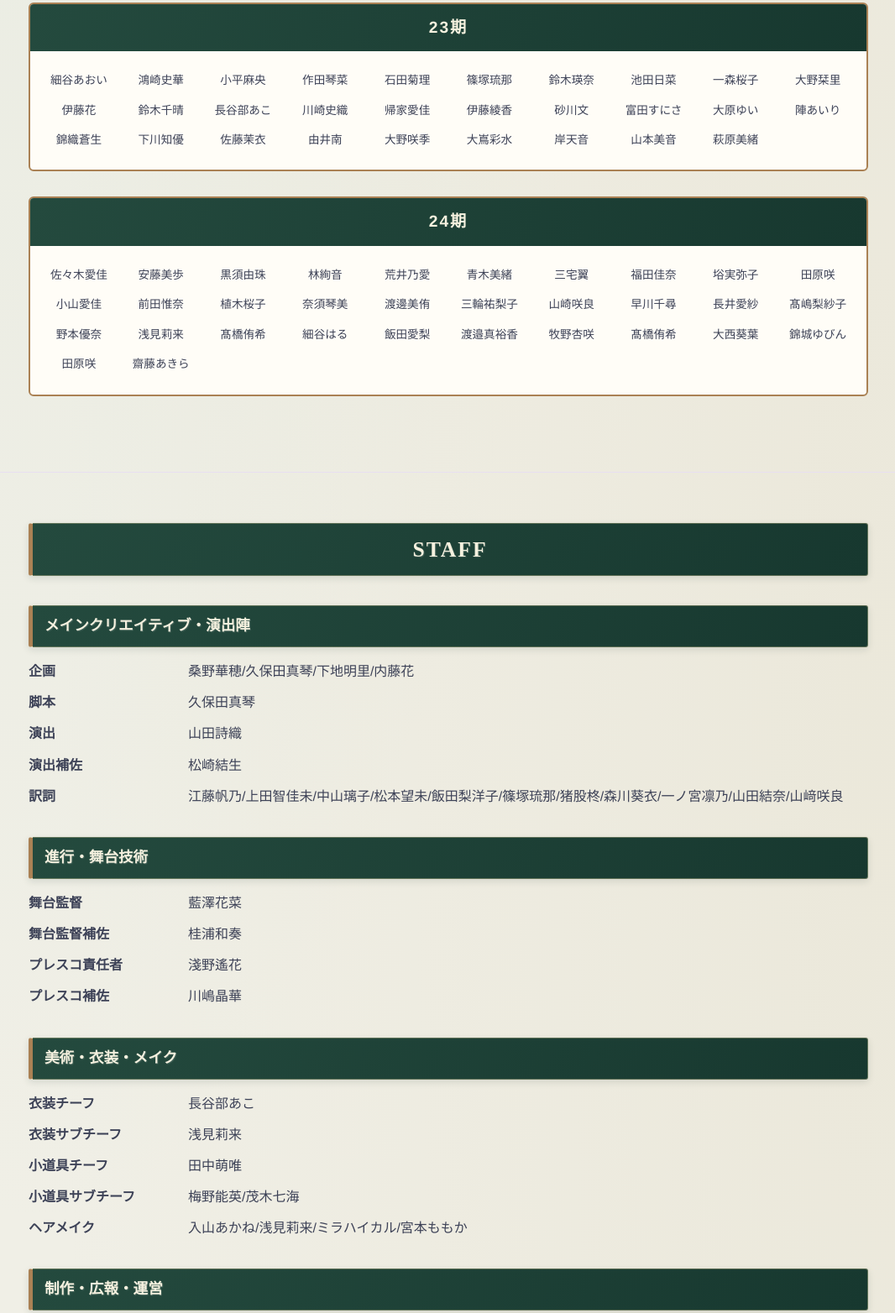
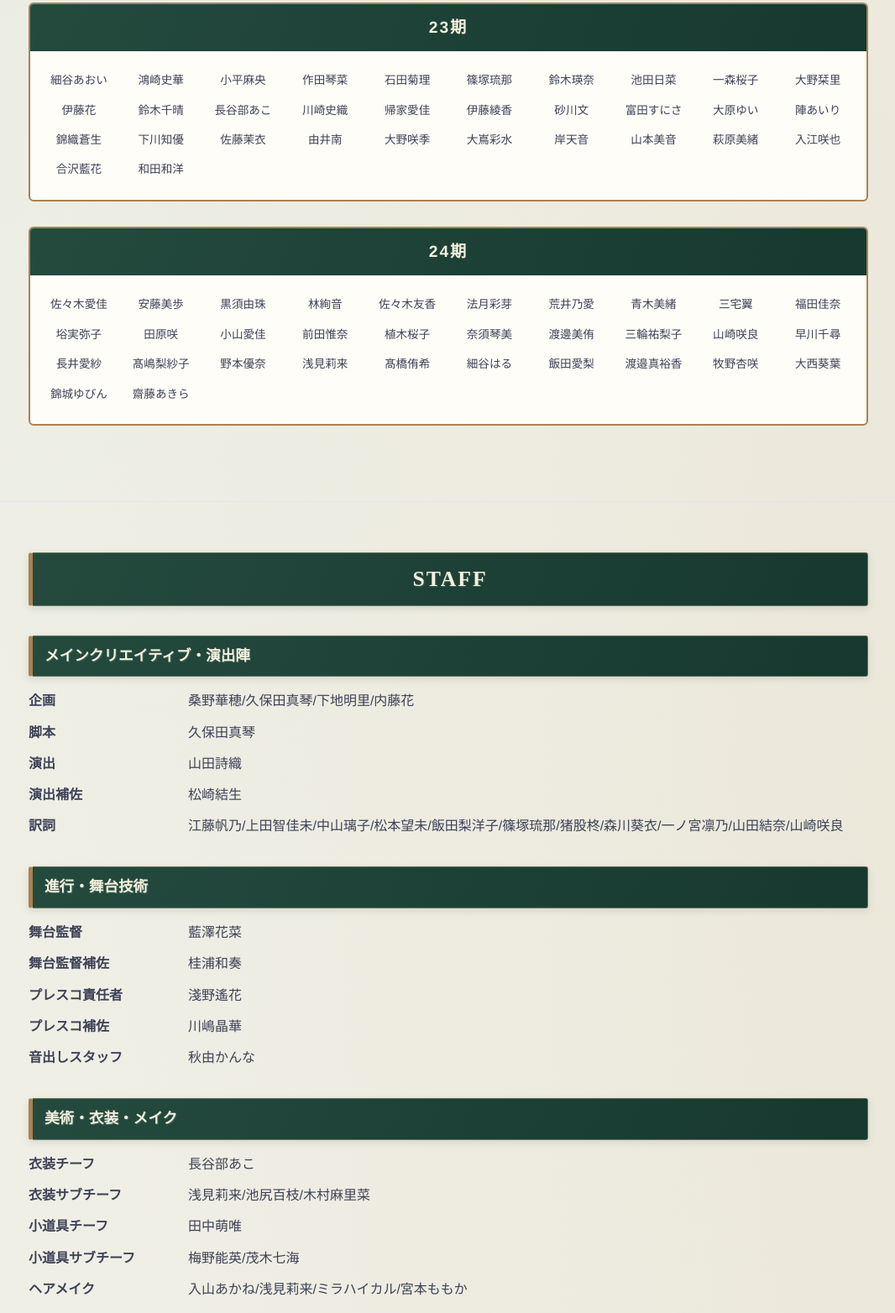
Before and after one commit to keihanmatcha/winterproject2026, a plain HTML site: page stage/cast-staff.html in a window 1280 px wide. Shown: the part 4472-6036 px from the top of the page at 84% size, without its empty margins (106-1172 px from the left). Drawn offline with Linux system fonts and the light colour scheme; a web font is replaced by a local one.

Commit message:
Update cast-staff.html

```diff
--- a/stage/cast-staff.html
+++ b/stage/cast-staff.html
@@ -332,7 +332,6 @@
 <li>高村美羽</li>
 <li>小木佐和子</li>
 <li>松本望未</li>
-<li>竹内菜々美</li>
 <li>原田遥</li>
 <li>佐藤日和</li>
 <li>澤田奈々</li>
@@ -396,6 +395,9 @@
 <li>岸天音</li>
 <li>山本美音</li>
 <li>萩原美緒</li>
+<li>入江咲也</li>
+<li>合沢藍花</li>
+<li>和田和洋</li>
 </ul>
 </div>
 <div class="cast-generation">
@@ -405,6 +407,8 @@
 <li>安藤美歩</li>
 <li>黒須由珠</li>
 <li>林絢音</li>
+<li>佐々木友香</li>
+<li>法月彩芽</li>
 <li>荒井乃愛</li>
 <li>青木美緒</li>
 <li>三宅翼</li>
@@ -428,10 +432,8 @@
 <li>飯田愛梨</li>
 <li>渡邉真裕香</li>
 <li>牧野杏咲</li>
-<li>髙橋侑希</li>
 <li>大西葵葉</li>
 <li>錦城ゆびん</li>
-<li>田原咲</li>
 <li>齋藤あきら</li>
 </ul>
 </div>
@@ -449,7 +451,7 @@
 <dt>脚本</dt><dd>久保田真琴</dd>
 <dt>演出</dt><dd>山田詩織</dd>
 <dt>演出補佐</dt><dd>松崎結生</dd>
-<dt>訳詞</dt><dd>江藤帆乃/上田智佳未/中山璃子/松本望未/飯田梨洋子/篠塚琉那/猪股柊/森川葵衣/一ノ宮凛乃/山田結奈/山﨑咲良</dd>
+<dt>訳詞</dt><dd>江藤帆乃/上田智佳未/中山璃子/松本望未/飯田梨洋子/篠塚琉那/猪股柊/森川葵衣/一ノ宮凛乃/山田結奈/山崎咲良</dd>
 </dl>
 </div>
 <div class="staff-group">
@@ -459,13 +461,14 @@
 <dt>舞台監督補佐</dt><dd>桂浦和奏</dd>
 <dt>プレスコ責任者</dt><dd>淺野遙花</dd>
 <dt>プレスコ補佐</dt><dd>川嶋晶華</dd>
+<dt>音出しスタッフ</dt><dd>秋由かんな</dd>
 </dl>
 </div>
 <div class="staff-group">
 <h4>美術・衣装・メイク</h4>
 <dl class="staff-list">
 <dt>衣装チーフ</dt><dd>長谷部あこ</dd>
-<dt>衣装サブチーフ</dt><dd>浅見莉来</dd>
+<dt>衣装サブチーフ</dt><dd>浅見莉来/池尻百枝/木村麻里菜</dd>
 <dt>小道具チーフ</dt><dd>田中萌唯</dd>
 <dt>小道具サブチーフ</dt><dd>梅野能英/茂木七海</dd>
 <dt>ヘアメイク</dt><dd>入山あかね/浅見莉来/ミラハイカル/宮本ももか</dd>
@@ -484,7 +487,7 @@
 <dt>当日パンフレット製作</dt><dd>栗田樹/姚佳恵/宮本百花/小平麻央</dd>
 <dt>Web制作</dt><dd>錦城ゆびん/小川真穂</dd>
 <dt>スチール</dt><dd>山本凛澄/森みなみ/中島美結/石川漣音和</dd>
-<dt>グッズ製作</dt><dd>鴻崎史華/東出理梨夏/大原ゆい</dd>
+<dt>グッズ製作</dt><dd>鴻崎史華/東出理梨夏/大原ゆい/因藤千絢</dd>
 <dt>企画</dt><dd>桑野華穂/久保田真琴/下地明里/内藤花</dd>
 </dl>
 </div>
@@ -494,7 +497,7 @@
 <dt>楽譜制作</dt><dd>塘和香子/桂浦和奏</dd>
 <dt>振り付け</dt><dd>合沢藍花/大西葵葉/奥冨英玲奈/岸天音/松井新奈/佐井ひなた/竹ノ下梨夢/青野花音/稲岡凛乃/富田すにさ/栗田樹/黒須由珠/高萩飛向/荒木心乃/岡村香佑/伊藤葵/伊藤綾香/小池智行/岩永玲香/室井璃音/髙村美羽/川鍋優太/田畑早彩/稲村治也</dd>
 <dt>歌唱指導</dt><dd>砂川文/荒川陽愛/松田和洋/鈴木千晴/田中萌唯/和泉田航大/藤原春愛/岡村香佑/長井愛紗/柴田梨々子/塘和香子/今田晴帆/小木佐和子/小松美海/作田琴菜/ミラハイカル</dd>
-<dt>ナンバー助手</dt><dd>牧野杏咲/淺野遙花/中間咲希/藍澤花菜/梅野能英/佐々木友香/小山愛佳/山﨑咲良/松本望未/渡邊美侑/茂木七海/阿部晴香</dd>
+<dt>ナンバー助手</dt><dd>牧野杏咲/淺野遙花/中間咲希/藍澤花菜/梅野能英/佐々木友香/小山愛佳/山崎咲良/松本望未/渡邊美侑/茂木七海/阿部晴香</dd>
 </dl>
 </div>
 </div>
```
